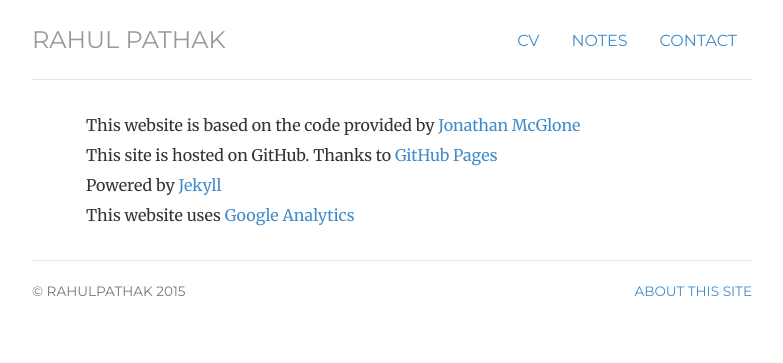
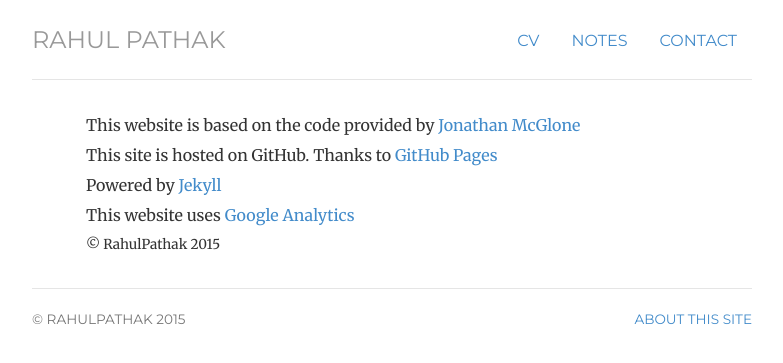
Before and after one commit to pathak-rahul/pathak-rahul.github.io, a Jekyll site: the page built from about/index.html, in a window 1280 px wide. Shown: the top 363 px of the page, without its empty margins (248-1031 px from the left). Built offline with Jekyll 4.4.1, drawn with Linux system fonts in a browser that asks for light colours.

Commit message:
Update index.html

```diff
--- a/about/index.html
+++ b/about/index.html
@@ -11,6 +11,8 @@ description: Credits and information about the website pathak-rahul.github.io, t
         <li> This site is hosted on GitHub. Thanks to <a href="http://pages.github.com/" title="GitHub Pages">GitHub Pages</a></li>
         <li> Powered by <a href="http://jekyllrb.com/" title="Jekyll">Jekyll</a></li>
         <li> This website uses <a href="http://www.google.com/analytics/" title ="Google Analytics">Google Analytics</a></li>
+        <p><small>&copy; RahulPathak 2015</small></p>
+
 
       </ul>
 
```
